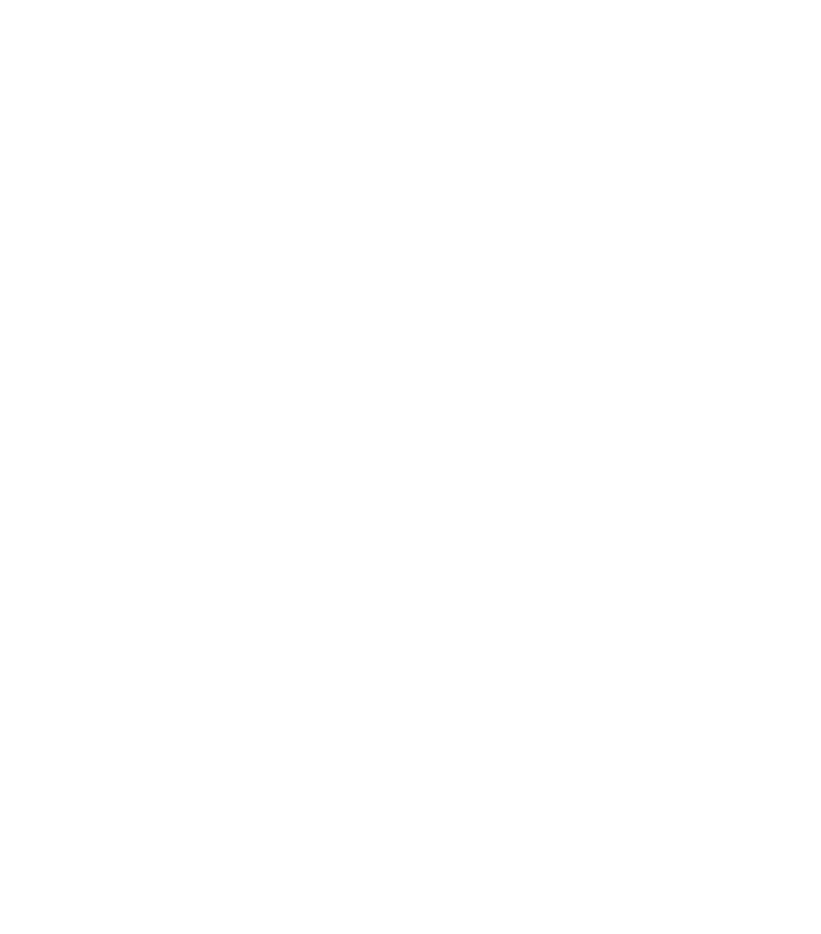
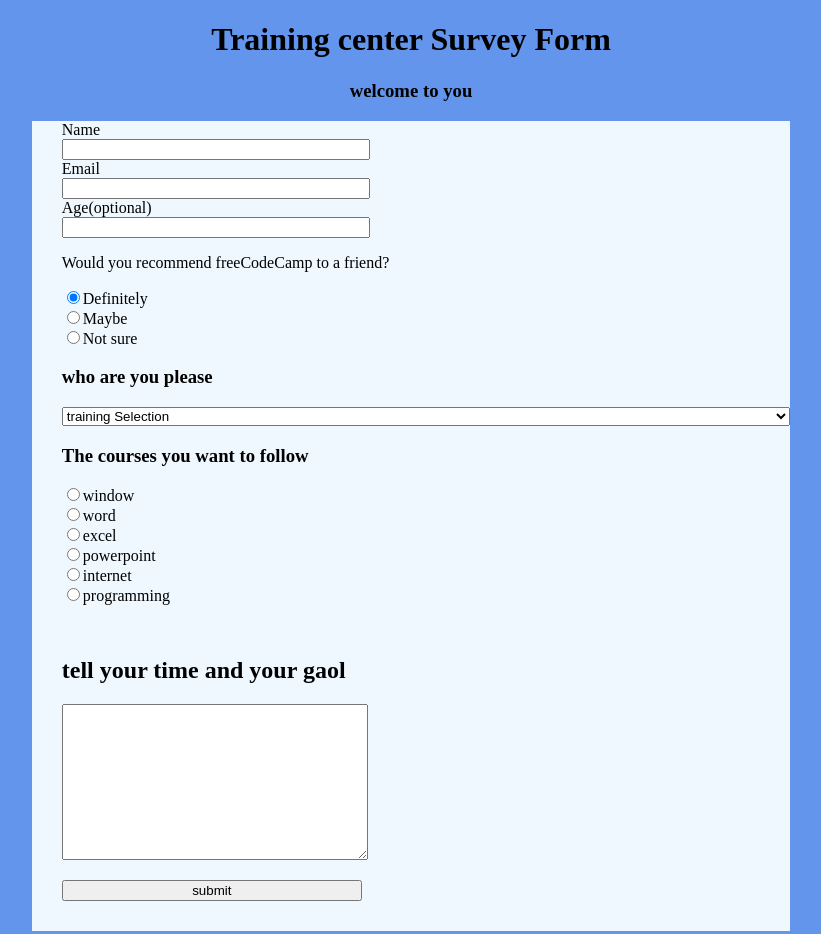
Before and after one commit to Srilearns/massa-sri-microversetrials, a plain HTML site: page index.html in a window 1280 px wide. Shown: the whole page, without its empty margins (229-1050 px from the left). Before the commit the page ends 800 px from the top, so only its background shows below. Drawn offline with Linux system fonts and the light colour scheme.

Commit message:
add working

```diff
--- a/index.html
+++ b/index.html
@@ -4,9 +4,88 @@
     <meta charset="UTF-8">
     <meta http-equiv="X-UA-Compatible" content="IE=edge">
     <meta name="viewport" content="width=device-width, initial-scale=1.0">
+    <link rel="stylesheet" href="indexx.css">
     <title>Document</title>
 </head>
 <body>
+    <div class="head">
 
+        <h1>Training center Survey Form</h1>
+    <h3>welcome to you</h3>
+    </div>
+
+    <div class="main">
+
+
+        <div class="position">
+            <label for="">Name</label>
+            <input class="intp" type="text" name="name" id="">
+        </div>
+
+        <div class="position">
+            <label for="">Email</label>
+        <input class="intp" type="Email" name="" id="">
+        </div>
+
+        <div class="position">
+            <label for="">Age(optional)</label>
+        <input class="intp" type="number" name="" id="">
+        </div>
+
+        <div class="position">
+            <p>Would you recommend freeCodeCamp to a friend?</p>
+            <label>
+              <input  name="user-recommend" value="definitely" type="radio" class="input-radio" checked="">Definitely</label>
+            <label>
+              <input name="user-recommend" value="maybe" type="radio" class="input-radio">Maybe</label>
+
+            <label><input  name="user-recommend" value="not-sure" type="radio" class="input-radio">Not sure</label>
+          </div>
+
+        <div class="position">
+            <h3>who are you please</h3>
+            <select name="" id="">
+
+                <optgroup>
+                     <option disabled="" selected="" value="">training Selection </option>
+                     <option value="">student</option>
+                    <option value="">worker</option>
+                    <option value="">graduate</option>
+
+                </optgroup>
+            </select>
+        </div>
+
+        <div class="position">
+            <h3>The courses you want to follow  </h3>
+            <label  for="" ><input type="radio" name="clic" id="">window</label>
+            <label for="" ><input type="radio" name="clic" id="">word</label>
+            <label for="" ><input type="radio" name="clic" id="">excel</label>
+            <label for="" ><input type="radio" name="clic" id="">powerpoint</label>
+            <label for="" ><input type="radio" name="clic" id="">internet</label>
+            <label for="" ><input type="radio" name="clic" id="">programming</label>
+        </div>
+
+        <div class="position">
+            <p></p>
+        </div>
+
+
+        <div class="position">
+            <h2 class="intp" >tell your time  and your gaol</h2>
+            <textarea class="intp" name="" id="" cols="30" rows="10"></textarea>
+        </div>
+
+
+        <div class="position">
+         <button  class="intpt"  type="submit" id="" name="">
+            submit
+        </button>
+        </div>
+
+
+
+
+    </div>
 </body>
 </html>
--- a/indexx.css
+++ b/indexx.css
@@ -0,0 +1,33 @@
+body{
+   background-color: cornflowerblue;
+
+}
+.head{
+    text-align: center;
+}
+.main{
+    display: flex;
+    flex-direction:column;
+    width:60% ;
+    height: auto;
+    margin-left:20%;
+    margin-right: 20%;
+    margin-bottom: 20px;
+    background-color: aliceblue;
+
+}
+.intp{
+    width: 300px;
+    height: auto;
+}
+.intpt{
+    margin-top: 20px;
+    margin-bottom: 30px;
+    width: 300px;
+    height: auto;
+}
+.position{
+    display: flex;
+    flex-direction:column;
+   margin-left: 30px;
+}
```
